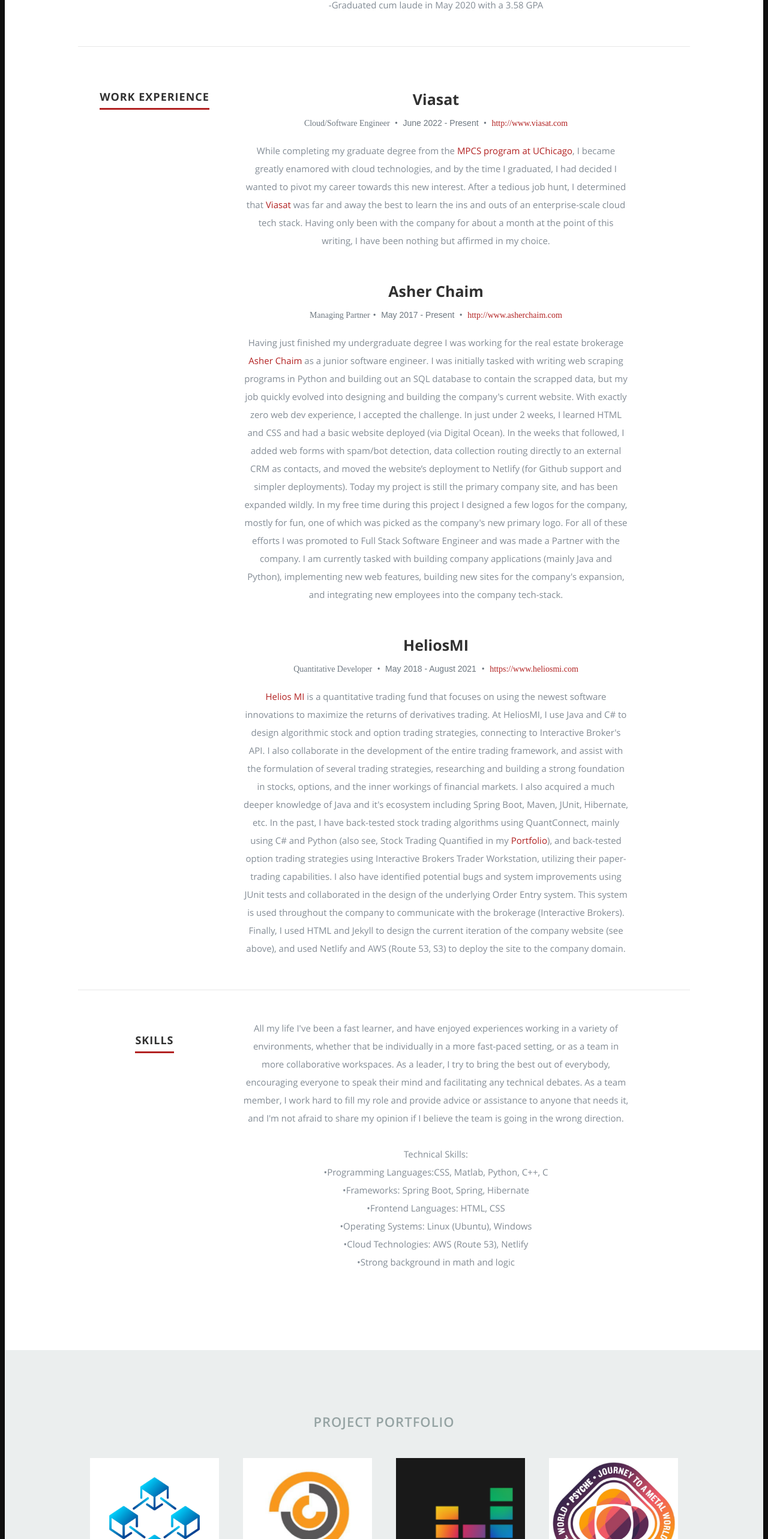
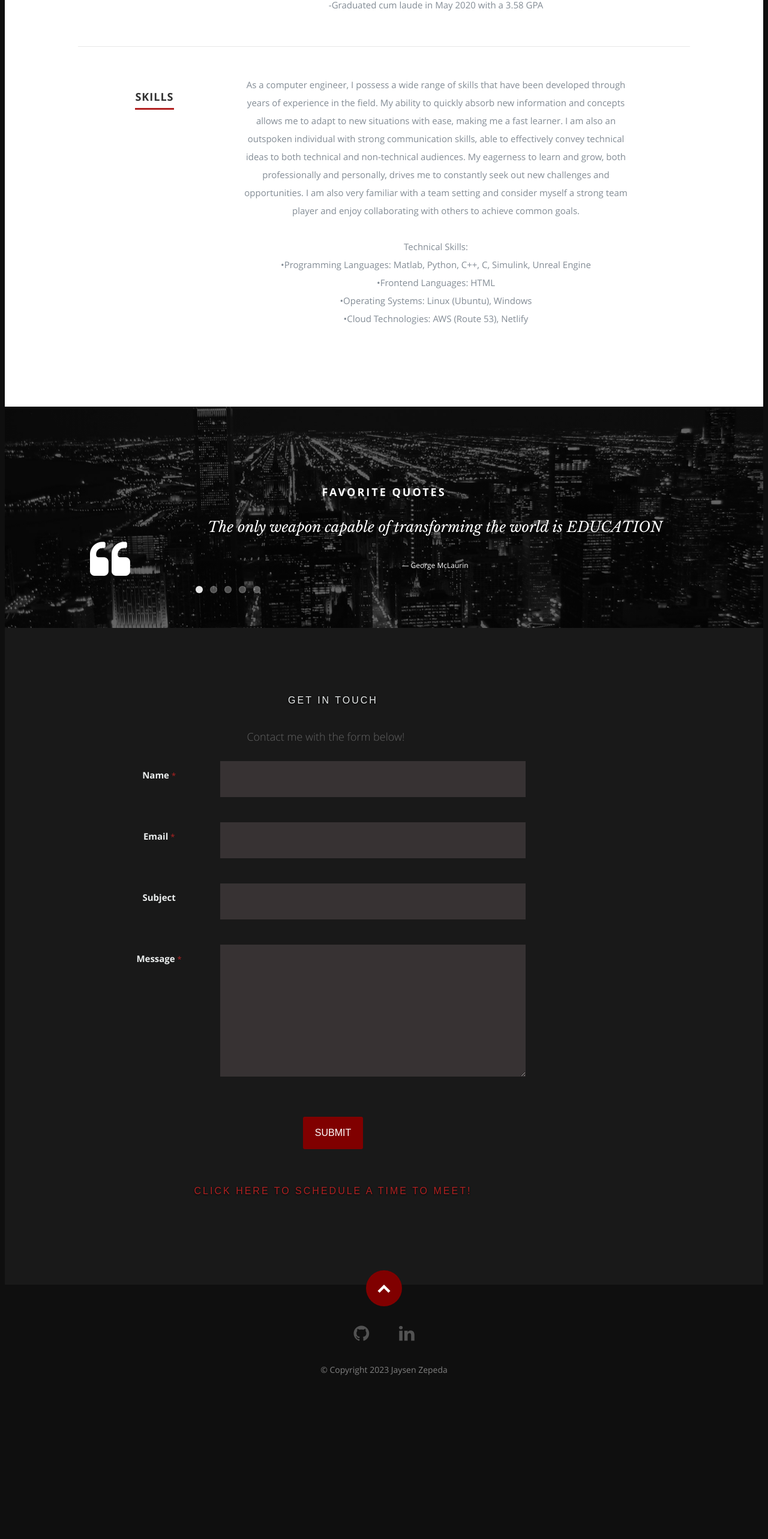
Before and after one commit to zepedaj98/personal-site-master, a plain HTML site: page index.html in a window 1280 px wide. Shown: the part 3074-5640 px from the top of the page at 60% size. After the commit the page ends 5421 px from the top, so only its background shows below. Drawn offline with nearby package versions, Linux system fonts and the light colour scheme.

Commit message:
small changes

```diff
--- a/index.html
+++ b/index.html
@@ -191,7 +191,7 @@
 
 
       <!-- Work
-      ----------------------------------------------- -->
+      -----------------------------------------------
       <div class="row work">
 
          <div class="three columns header-col">
@@ -213,7 +213,7 @@
 
                </div>
 
-            </div> <!-- item end -->
+            </div> <!-- item end
 
             <div class="row item">
 
@@ -228,7 +228,7 @@
 
                </div>
 
-            </div> <!-- item end -->
+            </div> <!-- item end
 
             <div class="row item">
 
@@ -243,12 +243,12 @@
 
                </div>
 
-            </div> <!-- item end -->
+            </div> <!-- item end
 
-         </div> <!-- main-col end -->
+         </div> <!-- main-col end
 
-      </div> <!-- End Work -->
-
+      </div> <!-- End Work
+      -->
 
       <!-- Skills
       ----------------------------------------------- -->
@@ -261,15 +261,14 @@
          <div class="nine columns main-col">
 
 
-            <p>All my life I've been a fast learner, and have enjoyed experiences working in a variety of environments, whether that be individually in a more fast-paced setting, or as a team in more collaborative workspaces. As a leader, I try to bring the best out of everybody, encouraging everyone to speak their mind and facilitating any technical debates. As a team member, I work hard to fill my role and provide advice or assistance to anyone that needs it, and I'm not afraid to share my opinion if I believe the team is going in the wrong direction. <br><br>
+            <p>As a computer engineer, I possess a wide range of skills that have been developed through years of experience in the field. My ability to quickly absorb new information and concepts allows me to adapt to new situations with ease, making me a fast learner. I am also an outspoken individual with strong communication skills, able to effectively convey technical ideas to both technical and non-technical audiences. My eagerness to learn and grow, both professionally and personally, drives me to constantly seek out new challenges and opportunities. I am also very familiar with a team setting and consider myself a strong team player and enjoy collaborating with others to achieve common goals. <br><br>
 
             Technical Skills: <br>
-            <span>&bull;</span>Programming Languages:CSS, Matlab, Python, C++, C <br>
-            <span>&bull;</span>Frameworks: Spring Boot, Spring, Hibernate <br>
-            <span>&bull;</span>Frontend Languages: HTML, CSS <br>
+            <span>&bull;</span>Programming Languages: Matlab, Python, C++, C, Simulink, Unreal Engine <br>
+            <span>&bull;</span>Frontend Languages: HTML <br>
             <span>&bull;</span>Operating Systems: Linux (Ubuntu), Windows <br>
             <span>&bull;</span>Cloud Technologies:  AWS (Route 53), Netlify <br>
-            <span>&bull;</span>Strong background in math and logic <br><br>
+            <br>
 
 
 
@@ -298,7 +297,7 @@
 
 
    <!-- Portfolio Section
-   ================================================== -->
+   ==================================================
    <section id="portfolio">
 
       <div class="row">
@@ -307,7 +306,7 @@
 
             <h1>Project Portfolio</h1>
 
-            <!-- portfolio-wrapper -->
+            <!-- portfolio-wrapper
             <div id="portfolio-wrapper" class="bgrid-quarters s-bgrid-thirds cf">
 
                <div class="columns portfolio-item">
@@ -325,7 +324,7 @@
                      </a>
 
                   </div>
-               </div> <!-- item end -->
+               </div> <!-- item end
 
 
           	   <div class="columns portfolio-item">
@@ -343,7 +342,7 @@
                      </a>
 
                   </div>
-          		</div> <!-- item end -->
+          		</div> <!-- item end
 
 
                <div class="columns portfolio-item">
@@ -361,7 +360,7 @@
                      </a>
 
                   </div>
-               </div> <!-- item end -->
+               </div> <!-- item end
 
 
                <div class="columns portfolio-item">
@@ -379,7 +378,7 @@
                      </a>
 
                   </div>
-          		</div> <!-- item end -->
+          		</div> <!-- item end
 
               <div class="columns portfolio-item">
                   <div class="item-wrap">
@@ -396,7 +395,7 @@
                      </a>
 
                   </div>
-          		</div> <!-- item end -->
+          		</div> <!-- item end
 
 
                <div class="columns portfolio-item">
@@ -414,14 +413,14 @@
                      </a>
 
                   </div>
-               </div> <!-- item end -->
+               </div> <!-- item end
 
 
-            </div> <!-- portfolio-wrapper end -->
+            </div> <!-- portfolio-wrapper end
 
-         </div> <!-- twelve columns end -->
+         </div> <!-- twelve columns end
 
-
+      -->
          <!-- Modal Popup
 	      --------------------------------------------------------------- -->
 
```
